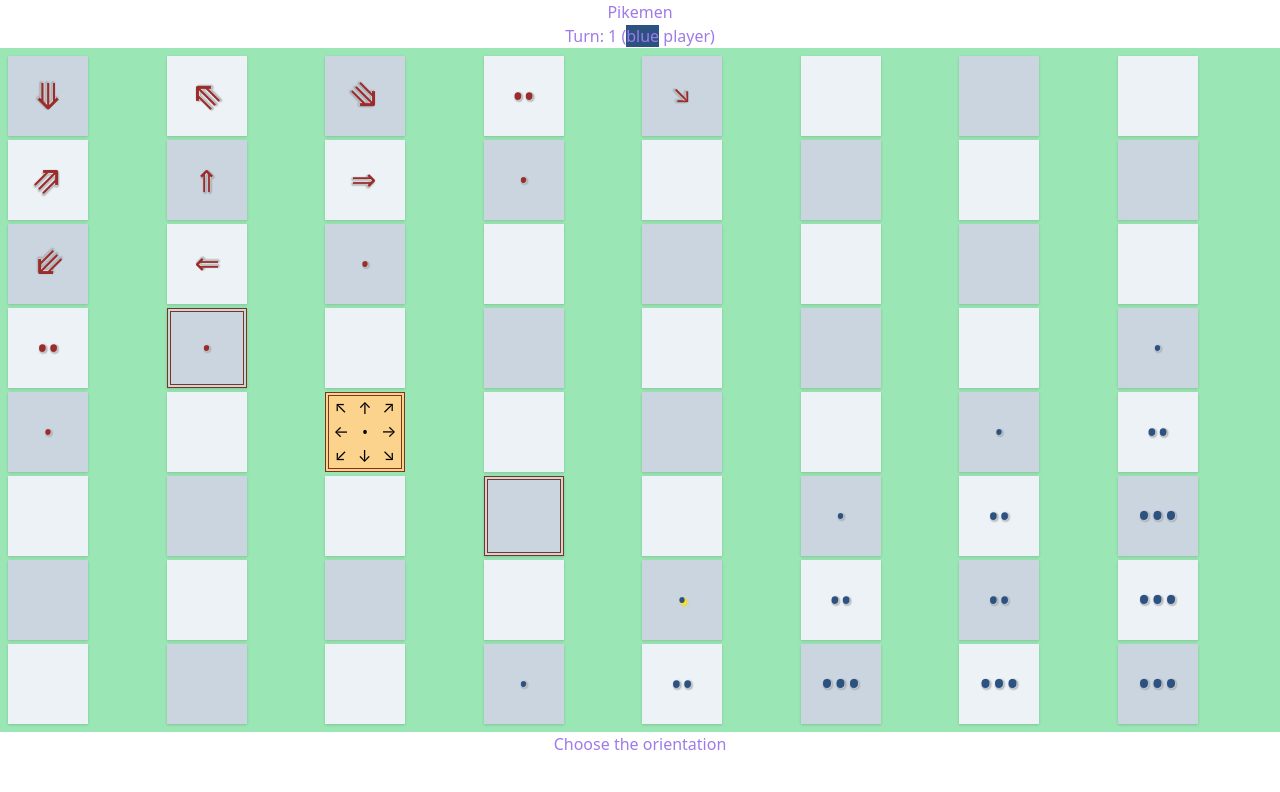
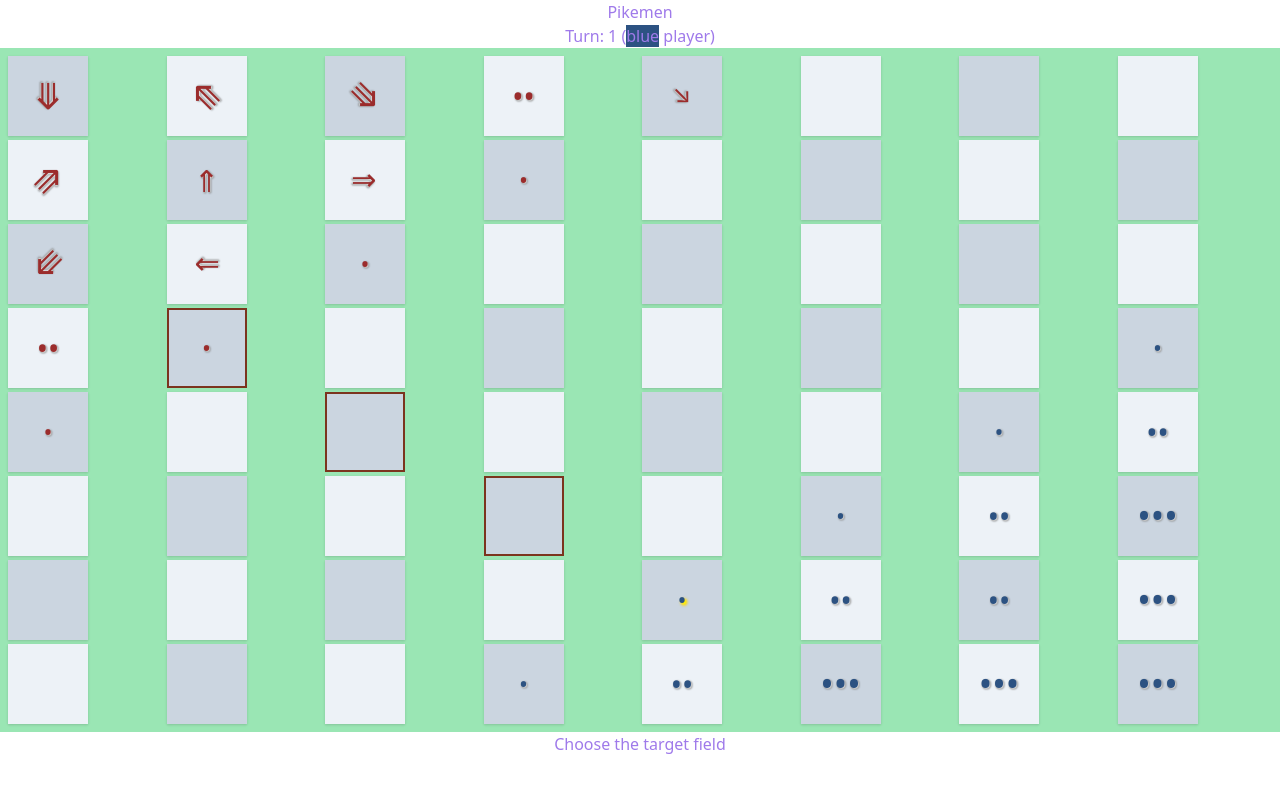
Before and after one commit to justrag/react-tailwind, a React (Create React App) app: page / in a window 1280 px wide. Shown: the top 792 px of the page. Built offline with nearby package versions, Linux system fonts and the light colour scheme.

Commit message:
refactorrender re: step

```diff
--- a/src/App.js
+++ b/src/App.js
@@ -5,7 +5,7 @@ import './tailwind.generated.css';
 import Board from './Board';
 import Step from './Step';
 
-import { step, turn, source, target, player, board, pyramids } from './state';
+import { step, turn, player, board } from './state';
 
 const App = () => (
   <>
--- a/src/Field.js
+++ b/src/Field.js
@@ -1,22 +1,47 @@
 import React from 'react';
-import { arrows, bullet } from './constants';
-import { source, target, player, pyramids } from './state';
+import {
+  arrows,
+  bullet,
+  CHOOSING_SOURCE,
+  CHOOSING_TARGET,
+  CHOOSING_ORIENTATION,
+  AWAITING_CONFIRMATION,
+} from './constants';
+import { step, source, target, player, pyramids } from './state';
 import Pyramid from './Pyramid';
 
 const Field = ({ row, column, isTargettable }) => {
-  const isEven = (column + row) % 2
-  const bgClass = isEven ? 'bg-gray-200' : 'bg-gray-400';
-  const borderClass = isTargettable ? 'border-double border-4 border-orange-900' : '';
-  const cursorClass = isTargettable ? 'cursor-move' : '';
-  const fieldId = `${row}-${column}`;
-  const isSource = source.row === row && source.column === column;
-  const { color, size, direction } = pyramids[fieldId] ?? {};
-  const isSourceable = player === color && !isSource;
+  const isEven = (column + row) % 2;
+  const blackWhiteBgClass = isEven ? 'bg-gray-200' : 'bg-gray-400';
+
+  let classes = `w-20 h-20 flex items-center justify-center ${blackWhiteBgClass} shadow`;
+
+  if (step === CHOOSING_SOURCE) {
+    // nothing special
+  }
+
+  if (step === CHOOSING_TARGET) {
+    if (isTargettable) {
+      classes = classes + `border-double border-2 border-orange-900 cursor-move`;
+    } else {
+      // nothing special
+    }
+  }
+
+  if (step === CHOOSING_TARGET) {
+    if (isTargettable) {
+      classes = classes + `border-double border-2 border-orange-900 cursor-move`;
+    } else {
+      // nothing special
+    }
+  }
+
+  if (step === CHOOSING_ORIENTATION) {
     const isTarget = target.row === row && target.column === column;
+
+    if (isTarget) {
       const sourceFieldId = `${source.row}-${source.column}`;
       const { size: sourceSize } = pyramids[sourceFieldId] ?? {};
-
-  if (isTarget) {
       const sourcePyramid = arrows[sourceSize];
       return <div className={`w-20 h-20 bg-orange-300 border-double border-4 border-orange-900 grid grid-cols-3 grid-rows-3`}>
         <div className="flex items-center justify-center cursor-pointer hover:text-red-500"><span className="transform -rotate-45">{sourcePyramid}</span></div>
@@ -29,12 +54,29 @@ const Field = ({ row, column, isTargettable }) => {
         <div className="flex items-center justify-center cursor-pointer hover:text-red-500"><span className="transform rotate-180">{sourcePyramid}</span></div >
         <div className="flex items-center justify-center cursor-pointer hover:text-red-500"><span className="transform rotate-135">{sourcePyramid}</span></div >
       </div >;
+    } else {
+      // nothing special
     }
-  return <div
-    id={`field-${fieldId}`}
-    key={fieldId}
-    className={`flex items-center justify-center w-20 h-20 ${bgClass} ${borderClass} ${cursorClass} shadow`}
-  >
+  }
+
+  if (step === AWAITING_CONFIRMATION) {
+    const isTarget = target.row === row && target.column === column;
+    if (isTarget) {
+      classes = classes + `border-double border-4 border-orange-900 cursor-move`;
+    } else {
+      // nothing special
+    }
+  }
+
+
+
+
+  const fieldId = `${row}-${column}`;
+  const isSource = source.row === row && source.column === column;
+  const { color, size, direction } = pyramids[fieldId] ?? {};
+  const isSourceable = player === color;
+
+  return <div id={`field-${fieldId}`} key={fieldId} className={`${classes}`}>
     {pyramids[fieldId] && <Pyramid isSourceable={isSourceable} isSource={isSource} color={color} size={size} direction={direction} />}
   </div>;
 }
--- a/src/state.js
+++ b/src/state.js
@@ -18,14 +18,15 @@ import {
 
 import { range } from './lib';
 
-//export const step = CHOOSING_SOURCE;
+// export const step = CHOOSING_SOURCE;
 
-// export const step = CHOOSING_TARGET;
+export const step = CHOOSING_TARGET;
+export const source = { row: 7, column: 5 };
+export const target = undefined;
+
+//export const step = CHOOSING_ORIENTATION
 // export const source = { row: 7, column: 5 };
-
-export const step = CHOOSING_ORIENTATION
-export const source = { row: 7, column: 5 };
-export const target = { row: 5, column: 3 };
+// export const target = { row: 5, column: 3 };
 
 //export const step = AWAITING_CONFIRMATION;
 // export const source = { row: 7, column: 5 };
```
Also changed, not shown: 1 other file (tests, documents, lock files or other folders). Lines whose indentation alone changed are shown as unchanged.
